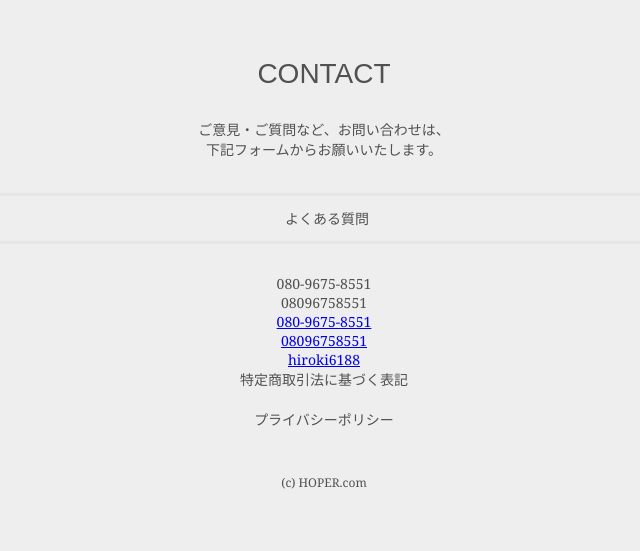
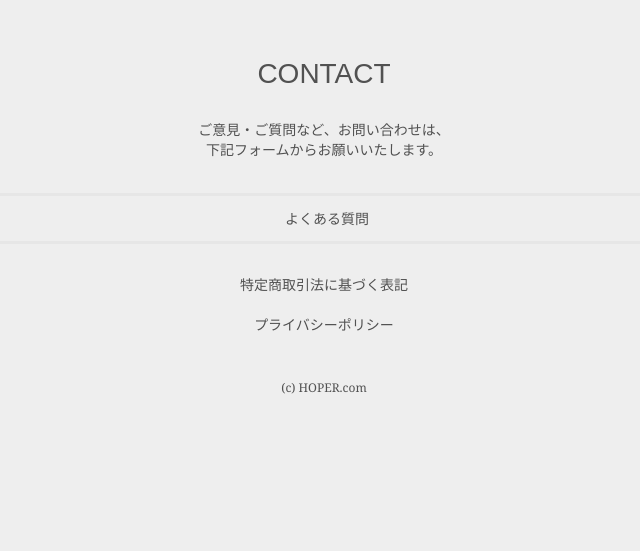
Before and after one commit to hirosan-blog/django-hoper, a Django app: page / in a window 1280 px wide. Shown: the part 1654-2205 px from the top of the page, without its empty margins (316-956 px from the left). After the commit the page ends 2048 px from the top, so only its background shows below. Run offline with Django 3.2, Linux system fonts and the light colour scheme; data that the repository does not hold is empty; some libraries are stand-ins or nearby versions.

Commit message:
電話番号削除

```diff
--- a/app/templates/app/index.html
+++ b/app/templates/app/index.html
@@ -60,12 +60,6 @@
   <h1 class="sub_title">CONTACT</h1>
   <p>ご意見・ご質問など、お問い合わせは、<br>下記フォームからお願いいたします。</p>
   <a href="{% url 'question' %}" class="li4_botton">よくある質問</a>
-  <div>080-9675-8551</div>
-  <div>08096758551</div>
-  <a href="tel:080-9675-8551">080-9675-8551</a>
-  <a href="tel:08096758551">08096758551</a>
-  <a href="https://www.instagram.com/hiroki6188">hiroki6188</a>
-
 
   <!-- <a href="{% url 'contact' %}" class="li4_botton botton1">お問いあわせ</a> -->
   <a href="{% url 'law' %}" id="footer_a_first">特定商取引法に基づく表記</a>
```
